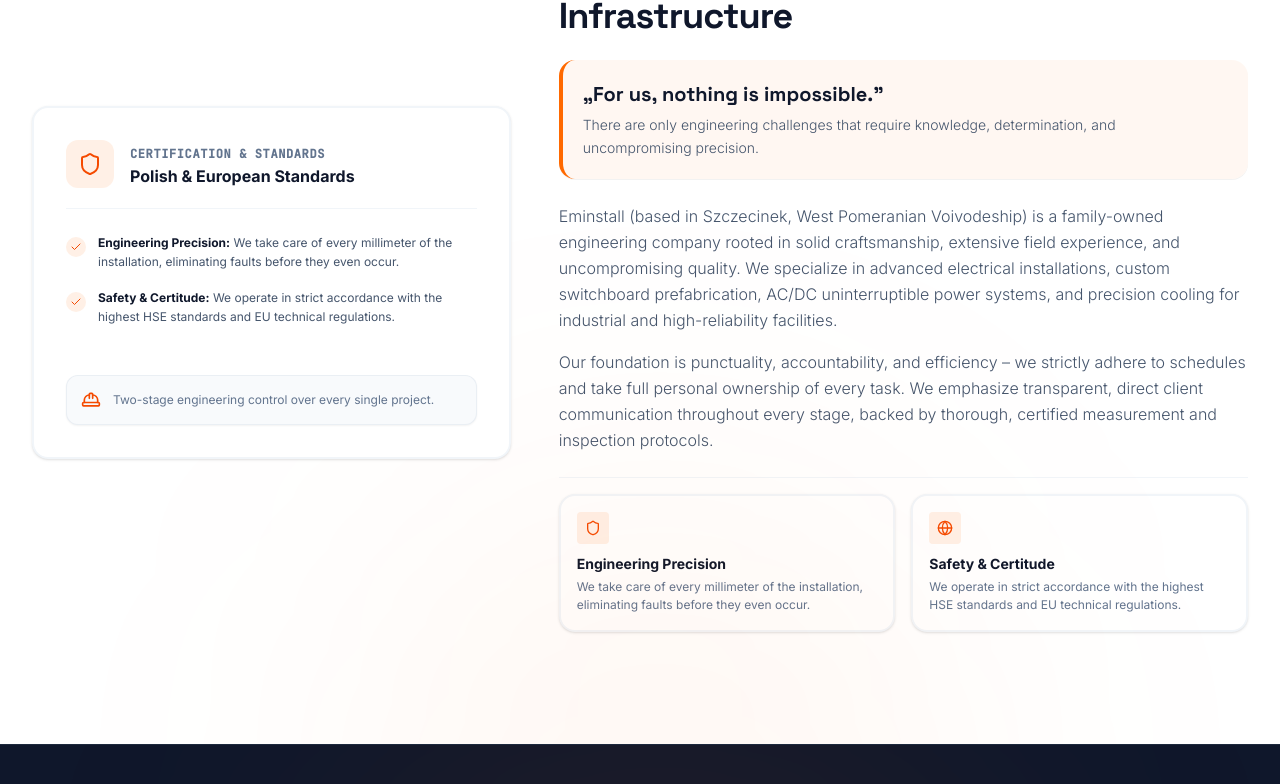
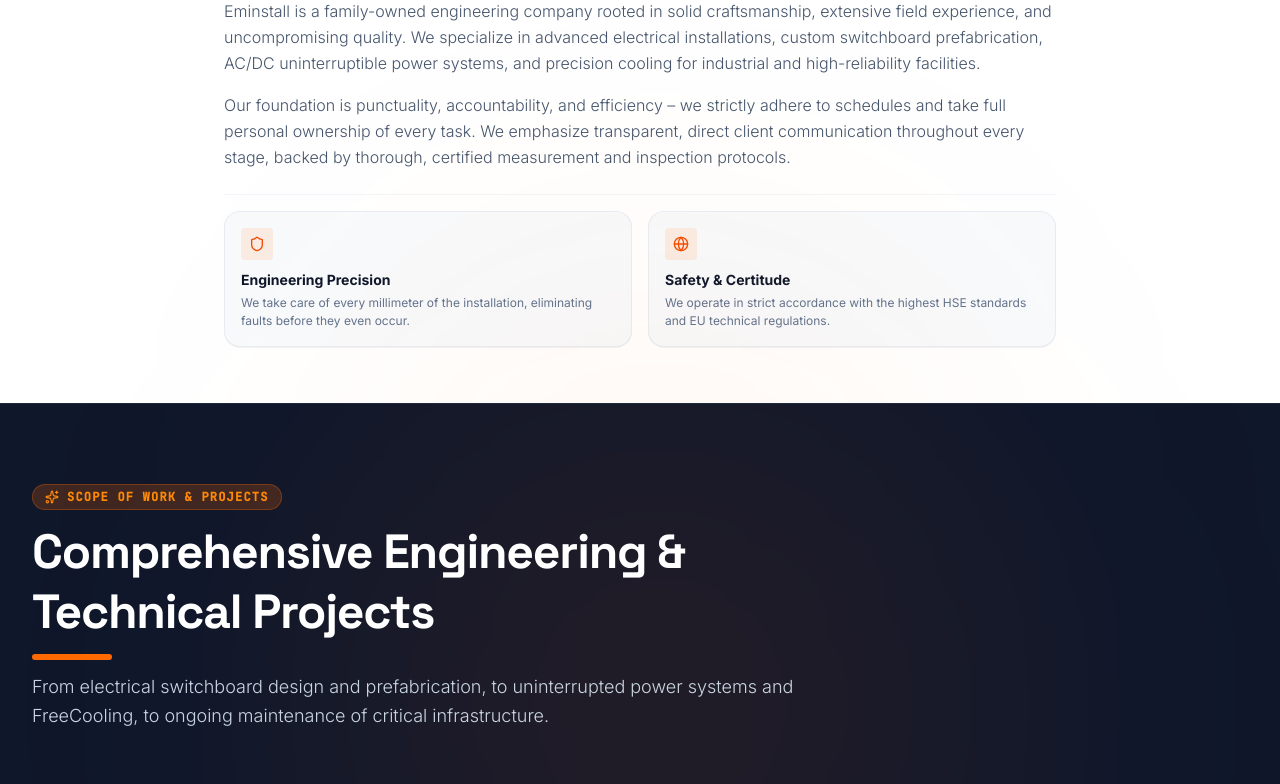
Before and after one commit to wmiga5/Eminstall-website, a React (Vite) app: page / in a window 1280 px wide. Shown: the part 959-1743 px from the top of the page. Built offline with nearby package versions, Linux system fonts and the light colour scheme.

Commit message:
feat(ui-layout): usunięcie modułu norm, zmniejszenie odległości między sekcjami i ujednolicenie obszaru na PL & DE

```diff
--- a/src/App.tsx
+++ b/src/App.tsx
@@ -6,7 +6,6 @@
   Wind,
   Layers,
   Globe,
-  HardHat,
   Phone,
   Mail,
   MapPin,
@@ -245,7 +244,7 @@
       <main id="main-content" className="outline-hidden" tabIndex={-1}>
 
       {/* HERO SECTION */}
-      <section className="relative overflow-hidden pt-12 pb-20 md:pt-20 md:pb-32 bg-linear-to-b from-white to-slate-50">
+      <section className="relative overflow-hidden pt-8 pb-10 md:pt-14 md:pb-14 bg-linear-to-b from-white to-slate-50">
         <div className="mx-auto max-w-7xl px-4 sm:px-6 lg:px-8">
           <div className="grid grid-cols-1 lg:grid-cols-12 gap-12 lg:gap-8 items-center">
             {/* Left Content */}
@@ -379,66 +378,16 @@
       </section>
 
       {/* O NAS (ABOUT US) SECTION */}
-      <section id="o-nas" className="py-20 md:py-28 bg-white">
-        <div className="mx-auto max-w-7xl px-4 sm:px-6 lg:px-8">
-          <div className="grid grid-cols-1 lg:grid-cols-12 gap-12 items-center">
-
-            {/* Left Side: Technical Badge Box */}
-            <div className="lg:col-span-5 order-2 lg:order-1" id="about-left-box">
-              <div className="relative">
-                <div className="rounded-2xl border-2 border-slate-100 bg-white p-6 md:p-8 shadow-sm">
-                  {/* Clean Technical Emblem */}
-                  <div className="flex flex-col space-y-6">
-                    <div className="flex items-center space-x-4 border-b border-slate-100 pb-5">
-                      <div className="flex h-12 w-12 items-center justify-center rounded-xl bg-orange-500/10 text-orange-600">
-                        <Shield className="h-6 w-6" />
-                      </div>
-                      <div>
-                        <span className="text-xs font-mono uppercase text-slate-500 font-semibold tracking-wider">{t.about.certBadge}</span>
-                        <h3 className="font-bold text-slate-900 text-base">{t.about.certTitle}</h3>
-                      </div>
-                    </div>
-
-                    <div className="space-y-4 text-xs text-slate-600 leading-relaxed">
-                      <div className="flex items-start space-x-3">
-                        <div className="mt-1 flex h-5 w-5 items-center justify-center rounded-full bg-orange-500/10 text-orange-600 shrink-0">
-                          <Check className="h-3 w-3" />
-                        </div>
-                        <p><strong className="text-slate-900">{t.about.precision}:</strong> {t.about.precisionDesc}</p>
-                      </div>
-
-                      <div className="flex items-start space-x-3">
-                        <div className="mt-1 flex h-5 w-5 items-center justify-center rounded-full bg-orange-500/10 text-orange-600 shrink-0">
-                          <Check className="h-3 w-3" />
-                        </div>
-                        <p><strong className="text-slate-900">{t.about.safety}:</strong> {t.about.safetyDesc}</p>
-                      </div>
-                    </div>
-
-                    {/* Family credentials badge */}
-                    <div className="mt-6 flex items-center space-x-3 bg-slate-50 p-3.5 rounded-xl border border-slate-200/60 shadow-xs">
-                      <HardHat className="text-orange-600 h-5 w-5 shrink-0" />
-                      <span className="text-xs text-slate-500 leading-normal">
-                        {t.about.engineeringControl}
-                      </span>
-                    </div>
-                  </div>
-                </div>
-
-                {/* Outer offset frame */}
-                <div className="absolute -bottom-3 -right-3 h-full w-full rounded-2xl border border-slate-200 -z-10" />
-              </div>
-            </div>
-
-            {/* Right Side: Text Context */}
-            <div className="lg:col-span-7 space-y-6 order-1 lg:order-2" id="about-text-content">
-              <div className="space-y-2">
+      <section id="o-nas" className="py-10 md:py-14 bg-white border-t border-slate-100">
+        <div className="mx-auto max-w-4xl px-4 sm:px-6 lg:px-8">
+          <div className="space-y-6" id="about-text-content">
+            <div className="space-y-2 text-center">
               <span className="text-xs font-bold tracking-widest text-orange-600 uppercase font-mono">{t.about.header}</span>
               <h2 className="font-display text-3xl sm:text-4xl font-bold tracking-tight text-slate-900">{t.about.title}</h2>
             </div>
 
             {/* Engineering Credo Quote */}
-              <div className="p-5 rounded-2xl bg-orange-500/5 border-l-4 border-orange-500 space-y-1.5 shadow-2xs">
+            <div className="p-5 sm:p-6 rounded-2xl bg-orange-500/5 border-l-4 border-orange-500 space-y-1.5 shadow-2xs">
               <span className="block font-display font-bold text-lg sm:text-xl text-slate-900">
                 „{t.about.credoQuote}”
               </span>
@@ -454,7 +403,7 @@
 
             {/* Core Values Highlight */}
             <div className="grid grid-cols-1 sm:grid-cols-2 gap-4 pt-4 border-t border-slate-100">
-                <div className="p-4 rounded-2xl bg-white border-2 border-slate-100 shadow-sm">
+              <div className="p-4 rounded-2xl bg-slate-50 border border-slate-200/70 shadow-2xs">
                 <div className="h-8 w-8 rounded bg-orange-500/10 flex items-center justify-center text-orange-600 mb-2.5">
                   <Shield className="h-4 w-4" />
                 </div>
@@ -462,13 +411,12 @@
                 <p className="text-xs text-slate-500 leading-normal">{t.about.precisionDesc}</p>
               </div>
 
-                <div className="p-4 rounded-2xl bg-white border-2 border-slate-100 shadow-sm">
+              <div className="p-4 rounded-2xl bg-slate-50 border border-slate-200/70 shadow-2xs">
                 <div className="h-8 w-8 rounded bg-orange-500/10 flex items-center justify-center text-orange-600 mb-2.5">
                   <Globe className="h-4 w-4" />
                 </div>
                 <h4 className="font-bold text-slate-900 text-sm mb-1">{t.about.safety}</h4>
                 <p className="text-xs text-slate-500 leading-normal">{t.about.safetyDesc}</p>
-                </div>
               </div>
             </div>
           </div>
@@ -482,9 +430,9 @@
       />
 
       {/* KONTAKT & DIRECT DETAILS SECTION */}
-      <section id="kontakt" className="relative py-20 md:py-28 border-t border-slate-200 bg-white">
+      <section id="kontakt" className="relative py-10 md:py-14 border-t border-slate-200 bg-white">
         <div className="mx-auto max-w-7xl px-4 sm:px-6 lg:px-8">
-          <div className="text-center max-w-3xl mx-auto space-y-3 mb-16" id="contact-header">
+          <div className="text-center max-w-3xl mx-auto space-y-3 mb-8 sm:mb-10" id="contact-header">
             <span className="text-xs font-bold tracking-widest text-orange-600 uppercase font-mono">{t.contact.header}</span>
             <h2 className="font-display text-3xl sm:text-4xl font-bold tracking-tight text-slate-900">{t.contact.title}</h2>
             <div className="h-0.5 w-12 bg-orange-500 mx-auto my-4" />
@@ -622,7 +570,7 @@
       </main>
 
       {/* MINIMAL HIGH-CONTRAST FOOTER */}
-      <footer className="border-t border-slate-800 bg-slate-900 py-8 md:py-12 text-slate-400">
+      <footer className="border-t border-slate-800 bg-slate-900 py-6 md:py-8 text-slate-400">
         <div className="mx-auto max-w-7xl px-4 sm:px-6 lg:px-8">
           <div className="flex flex-col md:flex-row items-center justify-between gap-6">
 
--- a/src/components/WorkScope/WorkScopeSection.tsx
+++ b/src/components/WorkScope/WorkScopeSection.tsx
@@ -131,19 +131,19 @@
   return (
     <section
       id="zakres-prac"
-      className="relative py-16 sm:py-24 md:py-32 bg-slate-900 text-white border-t border-slate-800 overflow-hidden"
+      className="relative py-12 sm:py-16 md:py-20 bg-slate-900 text-white border-t border-slate-800 overflow-hidden"
     >
       {/* Compatibility anchors for existing links */}
       <span id="uslugi" className="absolute -top-24 pointer-events-none" />
       <span id="realizacje" className="absolute -top-24 pointer-events-none" />
 
       <div className="absolute top-0 right-1/4 w-[600px] h-[600px] bg-orange-500/10 rounded-full blur-[160px] pointer-events-none" />
-      <div className="absolute bottom-0 left-1/4 w-[500px] h-[500px] bg-sky-500/10 rounded-full blur-[140px] pointer-events-none" />
+      <div className="absolute bottom-0 left-1/4 w-[500px] h-[500px] bg-orange-500/5 rounded-full blur-[140px] pointer-events-none" />
 
       <div className="mx-auto max-w-7xl px-4 sm:px-6 lg:px-8 relative z-10">
 
         {/* Section Header */}
-        <div className="max-w-3xl space-y-3 mb-10 sm:mb-12 md:mb-16">
+        <div className="max-w-3xl space-y-3 mb-8 sm:mb-10 md:mb-12">
           <div className="inline-flex items-center gap-2 px-3 py-1 rounded-full bg-orange-500/20 border border-orange-500/30 text-orange-400 text-[11px] sm:text-xs font-mono uppercase tracking-widest font-bold">
             <Sparkles className="w-3.5 h-3.5 text-orange-400" />
             <span>{translation.header}</span>
--- a/src/locales/de.json
+++ b/src/locales/de.json
@@ -73,10 +73,10 @@
       "freecooling-hvac": {
         "badge": "HVAC & FreeCooling",
         "title": "FreeCooling-Lüftungssysteme & Präzisionsklimatisierung",
-        "shortDesc": "Energieeffiziente Direktluft-FreeCooling-Systeme und Präzisionsklimatisierung. Montage und Service in Szczecinek, Westpommern, Pommern und Deutschland. F-Gase zertifiziert.",
-        "fullDesc": "Wir realisieren hochmoderne Kühlsysteme für gleichbleibende thermische Bedingungen empfindlicher Elektronik. Mit Sitz in Szczecinek betreuen wir Projekte in Westpommern, ganz Polen und Deutschland. Die Kombination aus Präzisionsklimatisierung und automatischer FreeCooling-Lüftung senkt den Energieverbrauch signifikant.",
+        "shortDesc": "Energieeffiziente Direktluft-FreeCooling-Systeme und Präzisionsklimatisierung. Montage und Service in ganz Polen und Deutschland. F-Gase zertifiziert.",
+        "fullDesc": "Wir realisieren hochmoderne Kühlsysteme für gleichbleibende thermische Bedingungen empfindlicher Elektronik. Wir betreuen Projekte in ganz Polen und Deutschland. Die Kombination aus Präzisionsklimatisierung und automatischer FreeCooling-Lüftung senkt den Energieverbrauch signifikant.",
         "scopeList": [
-          "Montage und Inbetriebnahme von Präzisions- und Gewerbeklimageräten (Szczecinek & regional)",
+          "Montage und Inbetriebnahme von Präzisions- und Gewerbeklimageräten",
           "Montage und Inbetriebnahme modularer FreeCooling-Lüftungszentralen",
           "Installation witterungsbeständiger Außenluftansaugungen an Containern und Fassaden",
           "Zertifizierte Dichtheitsprüfungen und Kältekreislauf-Inspektionen (F-Gase-zertifiziert)"
@@ -168,7 +168,7 @@
     "title": "Ihr verlässlicher Partner für kritische Infrastruktur",
     "credoQuote": "Für uns gibt es keine unmöglichen Dinge.",
     "credoSub": "Es gibt nur ingenieurtechnische Herausforderungen, die Fachwissen, Entschlossenheit und kompromisslose Präzision erfordern.",
-    "p1": "Eminstall (mit Sitz in Szczecinek, Woiwodschaft Westpommern) ist ein familiengeführtes Ingenieurunternehmen, gegründet auf solider Handwerkskunst, langjähriger Praxiserfahrung und kompromissloser Qualität. Wir sind spezialisiert auf anspruchsvolle Elektroinstallationen, Schaltschrank-Vorfertigung, unterbrechungsfreie AC/DC-Stromversorgung und Präzisionsklimatisierung für Industrie und Hochsicherheitsanlagen.",
+    "p1": "Eminstall ist ein familiengeführtes Ingenieurunternehmen, gegründet auf solider Handwerkskunst, langjähriger Praxiserfahrung und kompromissloser Qualität. Wir sind spezialisiert auf anspruchsvolle Elektroinstallationen, Schaltschrank-Vorfertigung, unterbrechungsfreie AC/DC-Stromversorgung und Präzisionsklimatisierung für Industrie und Hochsicherheitsanlagen.",
     "p2": "Unser Fundament sind Pünktlichkeit, Verantwortung und Effizienz – wir halten Zeitpläne strikt ein und übernehmen volle persönliche Verantwortung für jedes Projekt. Wir setzen auf direkte, transparente Kundenkommunikation in jeder Projektphase, abgeschlossen durch vollständige und rechtssichere Messprotokolle.",
     "precision": "Ingenieurmäßige Präzision",
     "precisionDesc": "Wir planen und montieren millimetergenau, um Fehlerquellen präventiv auszuschließen.",
@@ -253,8 +253,8 @@
     "infoEmail": "E-Mail-Adresse",
     "emailPrompt": "Wir antworten innerhalb weniger Stunden",
     "infoArea": "Einsatzgebiet",
-    "infoAreaDesc": "Szczecinek, Westpommern, Pommern | Polen & Deutschland",
-    "areaPrompt": "Firmensitz in Szczecinek (Woiwodschaft Westpommern). Unsere mobilen Ingenieurteams realisieren Klimamontagen, Schaltschrankbau und Wartungen in ganz Polen und Deutschland.",
+    "infoAreaDesc": "Polen & Deutschland (PL & DE)",
+    "areaPrompt": "Unser mobiles Ingenieurteam führt regelmäßig Montagen, Inbetriebnahmen und Serviceeinsätze in ganz Polen und Deutschland durch.",
     "infoCompanyDetails": "Unternehmensdaten",
     "infoWojtek": "Tomasz Miga — Inhaber",
     "companyNameLabel": "Vollständiger Name",
--- a/src/locales/en.json
+++ b/src/locales/en.json
@@ -73,10 +73,10 @@
       "freecooling-hvac": {
         "badge": "HVAC & FreeCooling",
         "title": "FreeCooling Ventilation & Precision Air Conditioning",
-        "shortDesc": "Energy-efficient FreeCooling systems and precision climate control. Assembly, maintenance, and F-gas compliance in Szczecinek, West Pomerania, Pomerania, and Germany.",
-        "fullDesc": "We deploy specialized thermal management systems maintaining optimal temperature and humidity for mission-critical hardware. Based in Szczecinek, we serve commercial and industrial clients across West Pomerania, nationwide, and in Germany.",
+        "shortDesc": "Energy-efficient FreeCooling systems and precision climate control. Assembly, maintenance, and F-gas compliance across Poland and Germany.",
+        "fullDesc": "We deploy specialized thermal management systems maintaining optimal temperature and humidity for mission-critical hardware. We serve commercial and industrial clients across Poland and Germany.",
         "scopeList": [
-          "Installation and commissioning of precision climate control cooling units (Szczecinek & regional)",
+          "Installation and commissioning of precision climate control cooling units",
           "Installation of FreeCooling modular ventilation systems and control units",
           "Mounting of weather-resistant air intake louvers on technical containers and facades",
           "Certified refrigerant leak detection and system performance audits (F-gas compliant)"
@@ -168,7 +168,7 @@
     "title": "A Reliable Partner in Critical Infrastructure",
     "credoQuote": "For us, nothing is impossible.",
     "credoSub": "There are only engineering challenges that require knowledge, determination, and uncompromising precision.",
-    "p1": "Eminstall (based in Szczecinek, West Pomeranian Voivodeship) is a family-owned engineering company rooted in solid craftsmanship, extensive field experience, and uncompromising quality. We specialize in advanced electrical installations, custom switchboard prefabrication, AC/DC uninterruptible power systems, and precision cooling for industrial and high-reliability facilities.",
+    "p1": "Eminstall is a family-owned engineering company rooted in solid craftsmanship, extensive field experience, and uncompromising quality. We specialize in advanced electrical installations, custom switchboard prefabrication, AC/DC uninterruptible power systems, and precision cooling for industrial and high-reliability facilities.",
     "p2": "Our foundation is punctuality, accountability, and efficiency – we strictly adhere to schedules and take full personal ownership of every task. We emphasize transparent, direct client communication throughout every stage, backed by thorough, certified measurement and inspection protocols.",
     "precision": "Engineering Precision",
     "precisionDesc": "We take care of every millimeter of the installation, eliminating faults before they even occur.",
@@ -253,8 +253,8 @@
     "infoEmail": "Email Address",
     "emailPrompt": "We reply within a few hours",
     "infoArea": "Operational Area",
-    "infoAreaDesc": "Szczecinek, West Pomerania, Pomerania | Poland & Germany",
-    "areaPrompt": "Headquartered in Szczecinek (West Pomeranian Voivodeship). Our mobile engineering teams operate across Pomerania, nationwide in Poland, and throughout Germany.",
+    "infoAreaDesc": "Poland & Germany (PL & DE)",
+    "areaPrompt": "Our mobile engineering team regularly executes deployments, installations, and servicing throughout Poland and Germany.",
     "infoCompanyDetails": "Company Info",
     "infoWojtek": "Tomasz Miga — Owner",
     "companyNameLabel": "Full name",
--- a/src/locales/pl.json
+++ b/src/locales/pl.json
@@ -73,10 +73,10 @@
       "freecooling-hvac": {
         "badge": "HVAC & FreeCooling",
         "title": "Wentylacja FreeCooling i Klimatyzacja Precyzyjna",
-        "shortDesc": "Montaż, serwis i przeglądy klimatyzacji precyzyjnej oraz wentylacji swobodnej FreeCooling. Obsługujemy Szczecinek, województwo zachodniopomorskie, pomorskie oraz realizacje w Niemczech. Certyfikat F-gazy.",
-        "fullDesc": "Wdrażamy zaawansowane systemy chłodzenia zapewniające optymalną temperaturę i wilgotność w warunkach ciągłej pracy urządzeń elektronicznych. Świadczymy usługi montażu i serwisu klimatyzacji w Szczecinku oraz na terenie całego województwa zachodniopomorskiego i pomorskiego. Połączenie klimatyzacji precyzyjnej z systemami wentylacji FreeCooling pozwala na drastyczne obniżenie zużycia energii elektrycznej przez wykorzystanie chłodu powietrza zewnętrznego.",
+        "shortDesc": "Montaż, serwis i przeglądy klimatyzacji precyzyjnej oraz wentylacji swobodnej FreeCooling. Realizacje w Polsce i Niemczech. Certyfikat F-gazy.",
+        "fullDesc": "Wdrażamy zaawansowane systemy chłodzenia zapewniające optymalną temperaturę i wilgotność w warunkach ciągłej pracy urządzeń elektronicznych. Świadczymy usługi montażu i serwisu klimatyzacji dla przemysłu i obiektów technicznych. Połączenie klimatyzacji precyzyjnej z systemami wentylacji FreeCooling pozwala na drastyczne obniżenie zużycia energii elektrycznej przez wykorzystanie chłodu powietrza zewnętrznego.",
         "scopeList": [
-          "Montaż i uruchomienie jednostek klimatyzacji precyzyjnej i komfortu (Szczecinek i region)",
+          "Montaż i uruchomienie jednostek klimatyzacji precyzyjnej i komfortu",
           "Instalacja central i modułów wentylacji swobodnej FreeCooling",
           "Montaż czerpni powietrza na kontenerach technicznych oraz elewacjach budynków",
           "Certyfikowane przeglądy szczelności i sprawności układów chłodniczych (F-gazy)"
@@ -102,7 +102,7 @@
       "switchboards": {
         "badge": "Prefabrykacja & SEP",
         "title": "Prefabrykacja Rozdzielnic i Pomiary Odbiorcze",
-        "shortDesc": "Projektowanie i prefabrykacja szaf rozdzielczych nN, szaf automatyki i rozdzielnic terenowych. Pomiary elektryczne SEP w Szczecinku, woj. zachodniopomorskim, pomorskim i w Niemczech.",
+        "shortDesc": "Projektowanie i prefabrykacja szaf rozdzielczych nN, szaf automatyki i rozdzielnic terenowych. Pomiary elektryczne SEP i kompletne protokoły odbiorcze w Polsce i Niemczech.",
         "fullDesc": "Prefabrykujemy nowoczesne szafy rozdzielcze niskiego napięcia w oparciu o aparaturę czołowych europejskich producentów. Każda szafa przed wysyłką przechodzi rygorystyczne testy funkcjonalne, weryfikację właściwości dielektrycznych oraz pomiary parametrów elektrycznych, zakończone wystawieniem protokołu badań wyrobu zgodnie z normą PN-EN 61439 oraz Deklaracji Zgodności CE.",
         "scopeList": [
           "Prefabrykacja głównych rozdzielnic zasilających nN i szaf sterowniczych",
@@ -168,7 +168,7 @@
     "title": "Niezawodny partner w świecie infrastruktury technicznej",
     "credoQuote": "Dla nas nie ma rzeczy niemożliwych.",
     "credoSub": "Są tylko wyzwania inżynieryjne, które wymagają wiedzy, determinacji i bezkompromisowej precyzji.",
-    "p1": "Eminstall (z siedzibą w Szczecinku, woj. zachodniopomorskie) to rodzinna firma inżynieryjna oparta na solidnym rzemiośle, wieloletnim doświadczeniu i bezkompromisowej jakości. Specjalizujemy się w zaawansowanych instalacjach elektrycznych, prefabrykacji szaf rozdzielczych nN, zasilaniu gwarantowanym AC/DC oraz wentylacji i klimatyzacji precyzyjnej dla przemysłu i obiektów o krytycznym znaczeniu operacyjnym.",
+    "p1": "Eminstall to rodzinna firma inżynieryjna oparta na solidnym rzemiośle, wieloletnim doświadczeniu i bezkompromisowej jakości. Specjalizujemy się w zaawansowanych instalacjach elektrycznych, prefabrykacji szaf rozdzielczych nN, zasilaniu gwarantowanym AC/DC oraz wentylacji i klimatyzacji precyzyjnej dla przemysłu i obiektów o krytycznym znaczeniu operacyjnym.",
     "p2": "Naszym fundamentem jest punktualność, odpowiedzialność i skuteczność – rygorystycznie dotrzymujemy harmonogramów i bierzemy pełną osobistą odpowiedzialność za powierzone obiekty. Stawiamy na bezpośrednią komunikację z klientem na każdym etapie prac, zapewniając stały nadzór inżyniera prowadzącego oraz kompletne, certyfikowane protokoły pomiarowe i odbiorcze.",
     "precision": "Inżynieryjna precyzja",
     "precisionDesc": "Dbamy o każdy milimetr instalacji, eliminując ryzyko awarii zanim się pojawi.",
@@ -253,8 +253,8 @@
     "infoEmail": "Adres e-mail",
     "emailPrompt": "Odpowiadamy w ciągu kilku godzin",
     "infoArea": "Obszar działalności",
-    "infoAreaDesc": "Szczecinek, woj. zachodniopomorskie i pomorskie | PL & DE",
-    "areaPrompt": "Siedziba w Szczecinku. Nasz mobilny zespół inżynieryjny regularnie realizuje montaże klimatyzacji, prefabrykację rozdzielnic oraz przeglądy na terenie Pomorza, całej Polski oraz w Niemczech.",
+    "infoAreaDesc": "Polska & Niemcy (PL & DE)",
+    "areaPrompt": "Nasz mobilny zespół inżynieryjny regularnie realizuje projekty, montaże oraz serwis na terenie całej Polski i Niemiec.",
     "infoCompanyDetails": "Dane firmy",
     "infoWojtek": "Tomasz Miga — Właściciel",
     "companyNameLabel": "Nazwa pełna",
```
Lines whose indentation alone changed are shown as unchanged.
